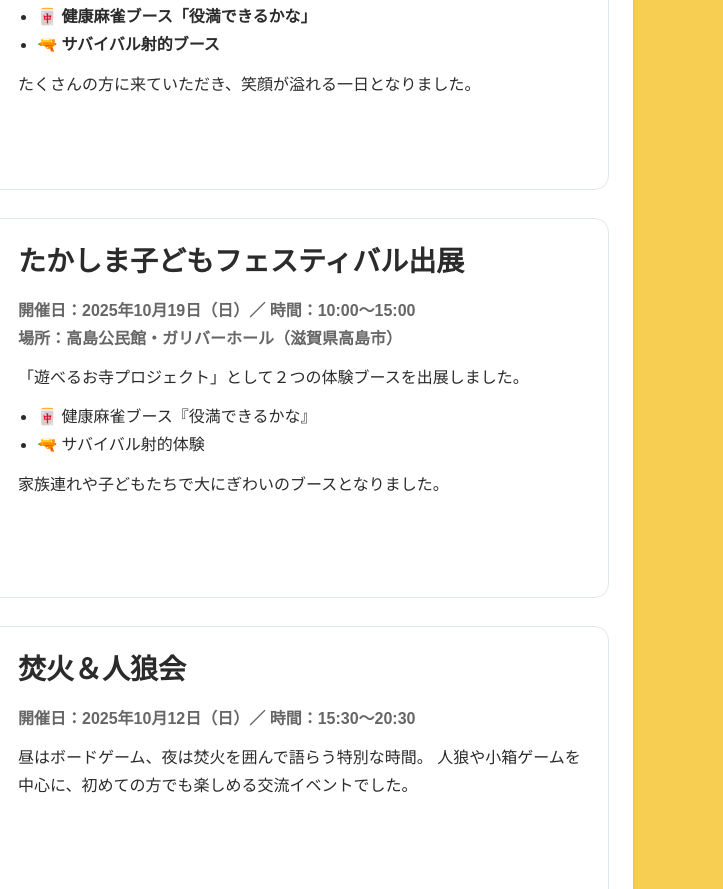
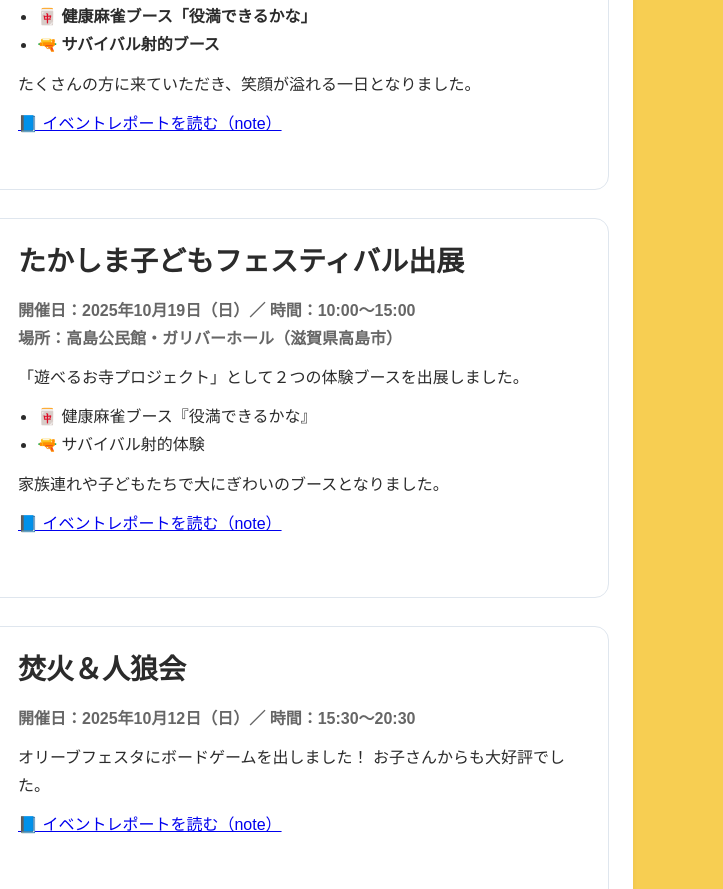
Before and after one commit to hoo263930-netizen/hoo263930-netizen.github.io, a website: page events/past.html in a window 1280 px wide. Shown: the part 356-1245 px from the top of the page, 557-1280 px from the left. Drawn offline with Linux system fonts and the light colour scheme.

Commit message:
Update past.html

```diff
--- a/events/past.html
+++ b/events/past.html
@@ -107,6 +107,16 @@ h1{ margin:.2em 0 .6em; font-size:clamp(24px,3.2vw,36px); }
               </ul>
 
               <p>たくさんの方に来ていただき、笑顔が溢れる一日となりました。</p>
+
+
+<p class="event-note">
+  <a href="https://note.com/loyal_dill1011/n/nff7a4b1624c0" target="_blank" rel="noopener">
+    📘 イベントレポートを読む（note）
+  </a>
+</p>
+
+
+
             </div>
           </div>
         </article>
@@ -131,6 +141,16 @@ h1{ margin:.2em 0 .6em; font-size:clamp(24px,3.2vw,36px); }
                 <li>🔫 サバイバル射的体験</li>
               </ul>
               <p>家族連れや子どもたちで大にぎわいのブースとなりました。</p>
+
+
+<p class="event-note">
+  <a href="https://note.com/loyal_dill1011/n/n2a1b079f18f3" target="_blank" rel="noopener">
+    📘 イベントレポートを読む（note）
+  </a>
+</p>
+
+
+
             </div>
           </div>
         </article>
@@ -149,9 +169,16 @@ h1{ margin:.2em 0 .6em; font-size:clamp(24px,3.2vw,36px); }
                 開催日：2025年10月12日（日）／ 時間：15:30〜20:30
               </p>
               <p>
-                昼はボードゲーム、夜は焚火を囲んで語らう特別な時間。
-                人狼や小箱ゲームを中心に、初めての方でも楽しめる交流イベントでした。
+               オリーブフェスタにボードゲームを出しました！
+                お子さんからも大好評でした。
               </p>
+
+<p class="event-note">
+  <a href="https://note.com/loyal_dill1011/n/n7dfb163d46a2" target="_blank" rel="noopener">
+    📘 イベントレポートを読む（note）
+  </a>
+</p>
+
             </div>
           </div>
         </article>
```
